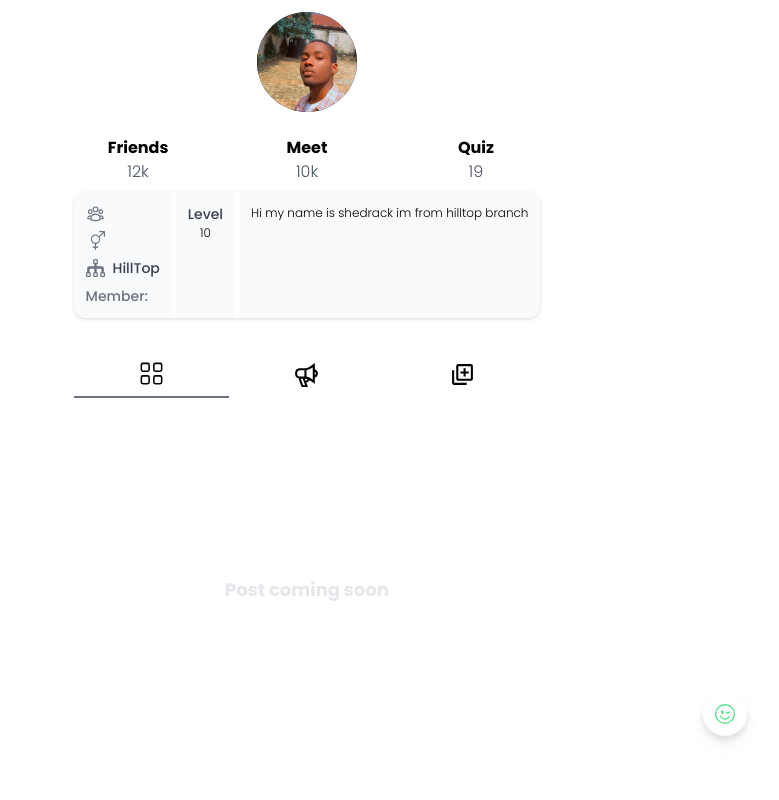
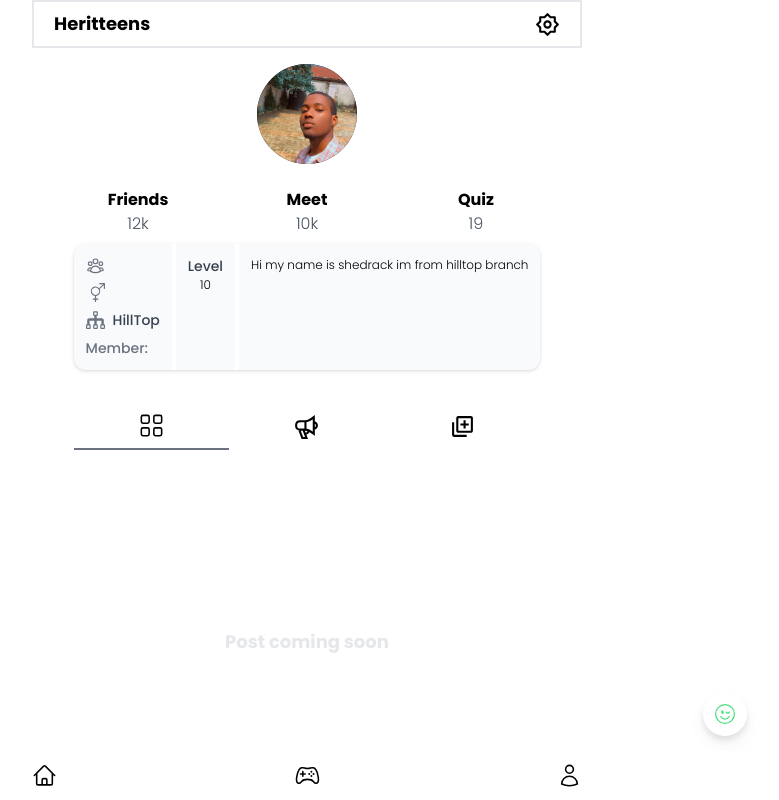
Before and after one commit to shedrackAI/HeritTeens, a Next.js app in the folder frontend/: page /account in a window 1280 px wide. Shown: the whole page, without its empty margins (333-1112 px from the left). Built offline with nearby package versions, Linux system fonts and the light colour scheme.

Commit message:
i added a game and its working

```diff
--- a/frontend/components/Header.jsx
+++ b/frontend/components/Header.jsx
@@ -47,18 +47,18 @@ function Header() {
             <RiChatSmile3Line  size={25}/>
           </div>
         ):''}
-        {currentPage === "profile" ? (
+        {/* {currentPage === "profile" ? (
           <div className='w-full h-full flex justify-center items-center relative'>
             <h3 className='font-medium text-lg'>profile</h3>
             <RiSettings2Line onClick={() => setBottomPopup({show: true, page: "settings"})} aria-hidden='true' size={25} className='absolute right-0 cursor-pointer'/>
           </div>
-        ):''}
-        {currentPage === "games" ? (
+        ):''} */}
+        {/* {currentPage === "games" ? (
           <div className='w-full h-full flex justify-center items-center relative'>
             <FaArrowLeft aria-hidden='true' className='absolute left-0 cursor-pointer ml-5'/>
             <h3 className='font-medium text-lg'>Games</h3>
           </div>
-        ):''}
+        ):''} */}
         {currentPage === "friends" ? (
           <div className='w-full h-full flex justify-center items-center relative'>
             <Link href={'/account'} className='absolute left-0 cursor-pointer ml-5'>
--- a/frontend/components/Layout.jsx
+++ b/frontend/components/Layout.jsx
@@ -12,11 +12,11 @@ function Layout({ children }) {
 
     return (
         <div className="w-screen h-screen flex flex-col items-center justify-center relative overflow-x-hidden overflow-y-scroll">
-            {header && (
+            {/* {header && (
                 // <div className="max-w-4xl flex-1 bg-blue-300">
                     <Header />
                 // </div>
-            )}
+            )} */}
             <main className="flex-1 flex justify-center w-full h-full overflow-y-scroll relative">
                 <div className="flex-1 flex justify-center max-w-4xl h-full relative overflow-hidden">
                     { children }
@@ -29,10 +29,7 @@ function Layout({ children }) {
                <BottomPopup />
             )}
 
-
-            {!welcomeAnimation && (
                 <Navbar />
-            )}
         </div>
     )
 }
--- a/frontend/components/games/tiktactoe/TicTacToe.jsx
+++ b/frontend/components/games/tiktactoe/TicTacToe.jsx
@@ -1,4 +1,5 @@
 import React, { useState } from "react";
+import { FaArrowLeft } from "react-icons/fa";
 
 import { Board } from "./components/Board";
 import { ResetButton } from "./components/ResetButton";
@@ -73,7 +74,13 @@ const TicTacToe = () => {
   }
 
   return (
-    <div className={styles.App}>
+    <div className='h-full w-full bg-red-200'>
+       {/* <nav className='flex justify-between items-center px-5 flex-1 max-w-[550px] w-full h-12 fixed bg-white z-40 border-b-2'>
+          <div className='w-full h-full flex justify-center items-center relative'>
+            <FaArrowLeft aria-hidden='true' className='absolute left-0 cursor-pointer ml-5'/>
+            <h3 className='font-medium text-lg'>Tic Tac Toe</h3>
+          </div>
+      </nav> */}
       <ScoreBoard scores={scores} xPlaying={xPlaying} />
       <Board board={board} onClick={gameOver ? resetBoard : handleBoxClick} />
       <ResetButton resetBoard={resetBoard} />
--- a/frontend/components/smallComponents/PostCard.jsx
+++ b/frontend/components/smallComponents/PostCard.jsx
@@ -4,7 +4,7 @@ import React, { useState } from 'react'
 import { AiOutlineComment, AiOutlinePushpin } from 'react-icons/ai';
 import { BsThreeDots } from 'react-icons/bs'
 import { FiEdit } from 'react-icons/fi';
-import { HiOutlinePhotograph } from 'react-icons/hi';
+import { HiOutlineBookmark } from 'react-icons/hi';
 import {
     RiDeleteBin6Line,
     RiEmotionHappyLine,
@@ -12,7 +12,8 @@ import {
     RiHeart2Line,
     RiNotification2Line,
     RiSendPlane2Line,
-    RiShareForwardLine
+    RiShareForwardLine,
+    RiBookmark3Line
 } from 'react-icons/ri';
 
 import ProfilePicture from './ProfilePicture'
@@ -64,20 +65,21 @@ function PostCard({image}) {
                 />
             </div>
         </div>
-        <div className='list-none flex flex-1 px-3'>
+        <div className='list-none flex flex-1 px-3 justify-between'>
             <div className='flex space-x-2'>
                 <li className='flex items-center font-medium'><RiHeart2Line size={23}/></li>
                 <li className='flex items-center justify-center font-medium'><AiOutlineComment size={23}/></li>
                 <li className='flex items-center font-medium'><RiShareForwardLine size={23}/></li>
             </div>
-            <div className='flex space-x-4 font-medium small-phone:text-[14px] text-[10px] flex-1 justify-end'>
+            <HiOutlineBookmark size={23}/>
+        </div>
+
+        <div className='flex items-center px-3 text-gray-500'>
+           <h1 className='font-semibold text-[14px]'>2 Likes</h1>
+           <div className='flex space-x-4 font-medium small-phone:text-[14px] text-[10px] flex-1 justify-end'>
                 <h1> 3 Comments</h1>
                 <h1> 13 Shares</h1>
             </div>
-        </div>
-
-        <div className='flex items-center px-3'>
-           <h1 className='font-semibold'>2 Likes</h1>
         </div>
 
         <div className='px-3'>
--- a/frontend/pages/account.jsx
+++ b/frontend/pages/account.jsx
@@ -15,14 +15,22 @@ import UserDetails from '../components/smallComponents/UserDetails'
 import ProfilePicture from '../components/smallComponents/ProfilePicture'
 import { AppContext } from '../contexts/AppContext'
 import Friends from './friends'
+import { RiSettings2Line } from 'react-icons/ri'
 
 function Account() {
-  const { user, currentPage } = useContext(AppContext);
+  const { user, currentPage, setBottomPopup } = useContext(AppContext);
 
   return (
-    <div className='flex flex-col items-center h-full w-full font-poppins pt-3 px-3 overflow-y-scroll'>
+    <div className='flex flex-col items-center h-full w-full font-poppins px-3 overflow-y-scroll'>
 
-        <div>
+       <nav className='flex justify-between items-center px-5 flex-1 max-w-[550px] w-full h-12 fixed bg-white z-40 border-2'>
+          <div className='w-full h-full flex justify-between items-center'>
+            <h3 className='font-bold text-lg'>Heritteens</h3>
+            <RiSettings2Line onClick={() => setBottomPopup({show: true, page: "settings"})} aria-hidden='true' size={25} className='cursor-pointer'/>
+          </div>
+      </nav>
+
+        <div className='mt-16'>
           {/* First Div for profile picture and details */}
           <div className='w-full flex flex-col'>
               <div className='text-center flex flex-col items-center'>
--- a/frontend/pages/dashboard.jsx
+++ b/frontend/pages/dashboard.jsx
@@ -7,10 +7,11 @@ import post2 from '../public/images/post2.jpg';
 import { RiChatSmile3Line } from 'react-icons/ri';
 
 export function WelcomeAnimation({ style }) {
+  const { user } = useContext(AppContext);
   return (
     <div className={style}>
       <div className='welcome_animation'></div>
-      <h1 className='font-poppins text-xl font-bold text-green-600'>Well Done!!</h1>
+      <h1 className='font-poppins text-xl font-bold text-green-600'>{user.userFullname} you are Welcome </h1>
     </div>
   )
 }
@@ -30,7 +31,7 @@ function Dashboard() {
     <div className='flex flex-col items-center w-full h-full relative  overflow-y-scroll overflow-x-hidden'>
 
      {/* <div className='flex justify-center max-w-[550px] w-full'> */}
-      <nav className='flex justify-between items-center px-5 flex-1 max-w-[550px] w-full h-12 fixed bg-white z-40'>
+      <nav className='flex justify-between items-center px-5 flex-1 max-w-[550px] w-full h-12 fixed bg-white z-40 border-b-2'>
           <div className='w-full h-full flex justify-between items-center'>
             <h3 className='font-bold  text-lg'>Heritteens</h3>
             <RiChatSmile3Line  size={25}/>
--- a/frontend/pages/games.jsx
+++ b/frontend/pages/games.jsx
@@ -1,11 +1,19 @@
 import Link from 'next/link'
 import React from 'react'
+import { FaArrowLeft } from 'react-icons/fa'
 import LevelCard from '../components/smallComponents/LevelCard'
 
 function Games() {
   return (
     <div className='flex-1 flex-col items-center font-poppins overflow-y-scroll max-w-[550px]'>
-        <div className='flex w-full flex-col items-center space-y-4 overflow-y-scroll p-3'>
+       <nav className='flex justify-between items-center px-5 flex-1 max-w-[550px] w-full h-12 fixed bg-white z-40 border-b-2'>
+          <div className='w-full h-full flex justify-center items-center relative'>
+            <FaArrowLeft aria-hidden='true' className='absolute left-0 cursor-pointer ml-5'/>
+            <h3 className='font-medium text-lg'>Games</h3>
+          </div>
+      </nav>
+
+        <div className='flex w-full flex-col items-center space-y-4 overflow-y-scroll p-3 mt-14'>
 
             <Link href={"/games/tictactoe"} className='w-full h-48 bg-white rounded-lg flex justify-center items-center drop-shadow'>
               <h1 className='font-bold text-2xl'>Tic Tac Toe</h1>
```
